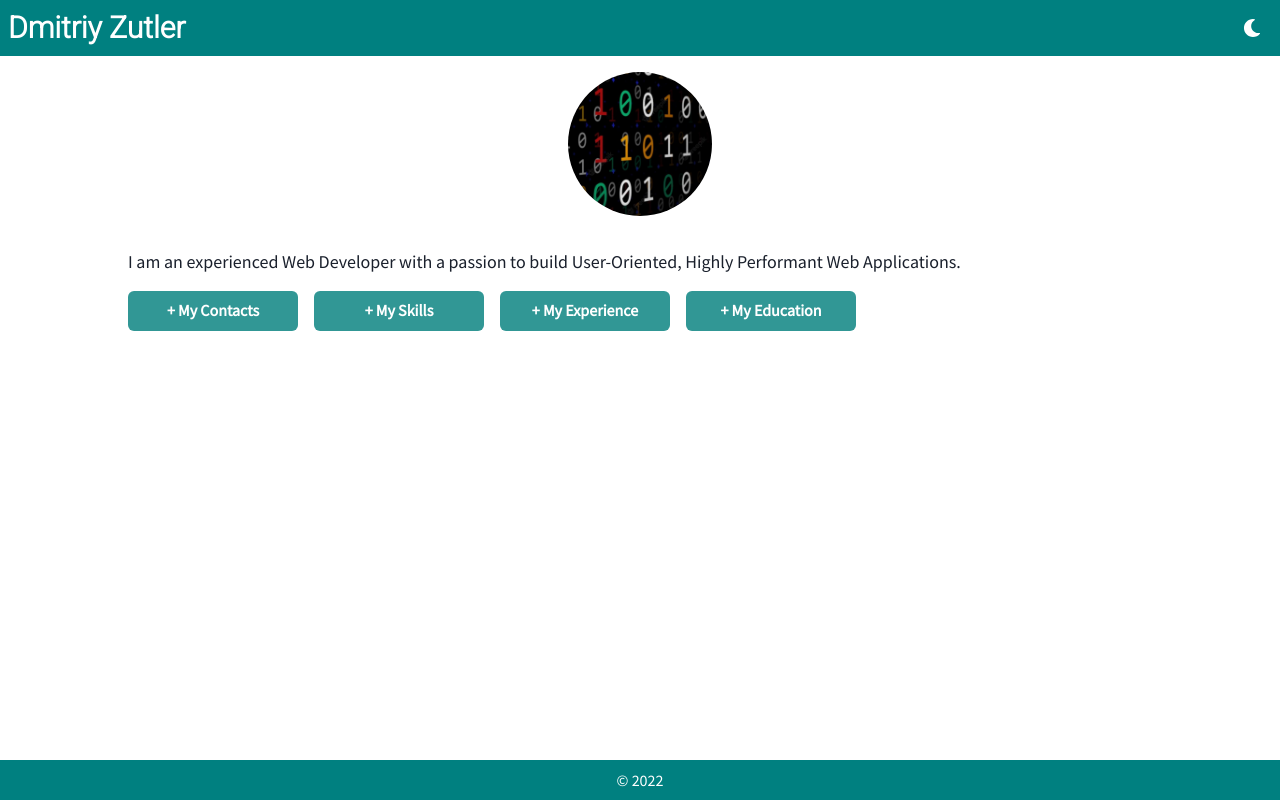
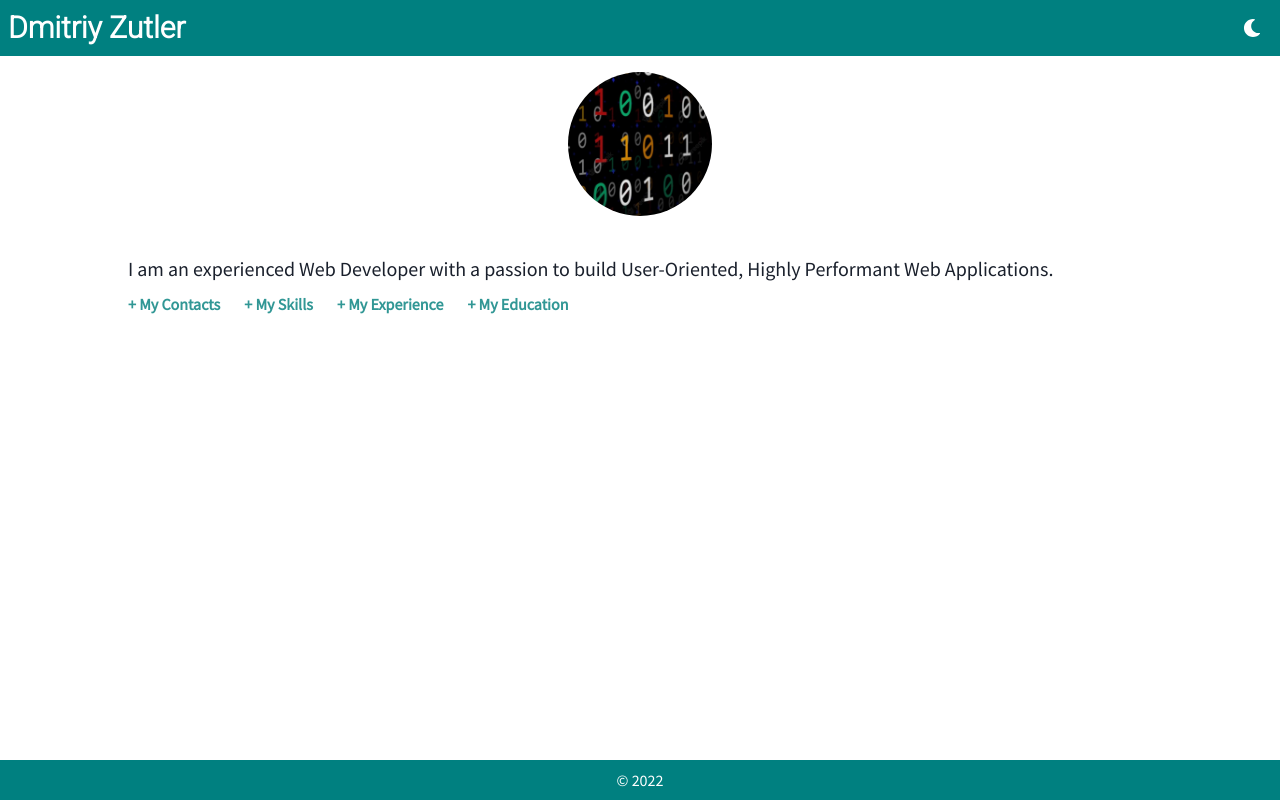
Before and after one commit to zutler/resume, a Next.js app: page / in a window 1280 px wide. Built offline with nearby package versions, Linux system fonts and the light colour scheme.

Commit message:
beautification

```diff
--- a/components/EducationAccordion.tsx
+++ b/components/EducationAccordion.tsx
@@ -30,29 +30,15 @@ const EducationAccordion = (props: ComponentProps) => {
             <h2>
               <AccordionButton _expanded={{ bg: 'teal.500', color: 'white' }}>
                 <Flex
-                  direction={[
-                    'column',
-                    'column',
-                    'column',
-                    'column',
-                    'row',
-                    'row',
-                  ]}
+                  direction={['column', 'column', 'row', 'row']}
                   justify={[justify]}
                   align='top'
                   w='100%'
                 >
-                  <Flex wrap={'wrap'}>
-                    <Text textAlign='left' mr={1}>
-                      {`${degree}:`}
-                    </Text>
-                    <Text as='b' textAlign='left' mr={4}>
-                      {`${college}`}
-                    </Text>
-                    <Text textAlign={['left']} mr={4}>
-                      {`GPA: ${gpa}`}
-                    </Text>
-                  </Flex>
+                  <Text as='b' textAlign='left' mr={4}>
+                    {`${college}`}
+                  </Text>
+
                   <Spacer flex={1} />
                   <Text textAlign={'left'} mr={4}>
                     {location}
@@ -72,6 +58,12 @@ const EducationAccordion = (props: ComponentProps) => {
             </h2>
             <AccordionPanel pb={2}>
               <Text textAlign='left' mr={4}>
+                <b>Degree:</b> {degree}
+              </Text>
+              <Text textAlign={['left']} mr={4}>
+                <b>GPA:</b> {gpa}
+              </Text>
+              <Text textAlign='left' mr={4}>
                 <b>Major:</b> {major}
               </Text>
               {minor && (
--- a/components/layout.tsx
+++ b/components/layout.tsx
@@ -59,8 +59,8 @@ const Layout = ({ children, home }: LayoutProps) => {
           overflowY='auto'
         >
           <header>
-            {home ? (
-              <Flex direction='column' align='center' mt={4}>
+            <Box mt={4}>
+              {home ? (
                 <Image
                   priority
                   src='/images/binary.jpeg'
@@ -69,9 +69,7 @@ const Layout = ({ children, home }: LayoutProps) => {
                   width={144}
                   alt={name}
                 />
-              </Flex>
-            ) : (
-              <Flex direction='column' align='center' mt={4}>
+              ) : (
                 <NextLink href={'/'} passHref>
                   <Link color='teal.500'>
                     <Image
@@ -84,8 +82,8 @@ const Layout = ({ children, home }: LayoutProps) => {
                     />
                   </Link>
                 </NextLink>
-              </Flex>
-            )}
+              )}
+            </Box>
           </header>
           <Box m='8' width='80vw'>
             <main>{children}</main>
--- a/pages/index.tsx
+++ b/pages/index.tsx
@@ -1,9 +1,10 @@
 import { useEffect, useState } from 'react';
-import { Box, Button, Collapse, Text } from '@chakra-ui/react';
+import { Box, Button, ButtonGroup, Collapse, Text } from '@chakra-ui/react';
 import { GetStaticProps } from 'next';
 import Head from 'next/head';
+import EducationAccordion from '../components/EducationAccordion';
+import JobsAccordion from '../components/JobsAccordion';
 import Layout, { siteDescription, siteTitle } from '../components/layout';
-import JobsAccordion from '../components/JobsAccordion';
 import Skills from '../components/Skills';
 import UserData from '../components/UserData';
 import { getSortedEducationData } from '../lib/education';
@@ -18,7 +19,6 @@ import {
   SkillsType,
   UserDataType,
 } from '../types';
-import EducationAccordion from '../components/EducationAccordion';
 
 type DataProps = {
   userData: UserDataType;
@@ -26,8 +26,6 @@ type DataProps = {
   allJobsData: AllJobsDataType;
   educationData: EducationDataType;
 };
-
-const btnWidth = 170;
 
 const isSectionActive = (sections: Section[], key: string) =>
   sections?.find(item => item.id === key)?.isActive;
@@ -59,47 +57,31 @@ const Home = ({ userData, skills, allJobsData, educationData }: DataProps) => {
       </Head>
 
       <section>
-        <Text fontSize='lg' pb={4}>
+        <Text fontSize='xl' mb={2}>
           {siteDescription}
         </Text>
         <section>
-          <Button
+          <ButtonGroup
+            variant='link'
             colorScheme='teal'
-            w={btnWidth}
             mb={4}
-            mr={4}
-            onClick={() => toggleActiveState('info')}
+            gap='4'
+            width='100%'
           >
+            <Button onClick={() => toggleActiveState('info')}>
               {isOpenInfo ? '-' : '+'} My Contacts
             </Button>
-          <Button
-            colorScheme='teal'
-            w={btnWidth}
-            mb={4}
-            mr={4}
-            onClick={() => toggleActiveState('skills')}
-          >
+            <Button onClick={() => toggleActiveState('skills')}>
               {isOpenSkills ? '-' : '+'} My Skills
             </Button>
-          <Button
-            colorScheme='teal'
-            w={btnWidth}
-            mb={4}
-            mr={4}
-            onClick={() => toggleActiveState('jobs')}
-          >
+            <Button onClick={() => toggleActiveState('jobs')}>
               {isOpenJobs ? '-' : '+'} My Experience
             </Button>
 
-          <Button
-            colorScheme='teal'
-            w={btnWidth}
-            mb={4}
-            mr={4}
-            onClick={() => toggleActiveState('education')}
-          >
+            <Button onClick={() => toggleActiveState('education')}>
               {isOpenEducation ? '-' : '+'} My Education
             </Button>
+          </ButtonGroup>
         </section>
 
         <Collapse in={isOpenInfo} animateOpacity>
```
Also changed, not shown: pages/jobs/[id].tsx (+7 -4 lines). Lines whose indentation alone changed are shown as unchanged.
